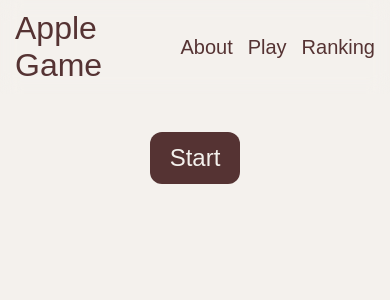
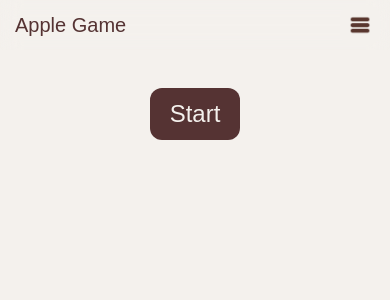
Before and after one commit to panarch/apple-game-portfolio, a Next.js app: page /play in a window 390 px wide. Shown: the top 300 px of the page. Built offline with nearby package versions, Linux system fonts and the light colour scheme; a web font is replaced by a local one.

Commit message:
Add responsive mobile menu to header

```diff
--- a/src/app/components/Header.js
+++ b/src/app/components/Header.js
@@ -1,18 +1,41 @@
+"use client";
+
+import Image from "next/image";
 import styles from "./header.module.css";
 import Link from "next/link";
+import { useState } from "react";
 
 export default function Header() {
+  const [navHidden, setNavHidden] = useState(true);
+
+  function toggle() {
+    setNavHidden((v) => !v);
+  }
+
+  function hide() {
+    setNavHidden(true);
+  }
+
   return (
     <header className={styles.header}>
       <Link href="/" className={styles.title}>
         Apple Game
       </Link>
 
-      <nav>
-        <Link href="/">About</Link>
-        <Link href="/play">Play</Link>
-        <Link href="/ranking">Ranking</Link>
+      <nav className={navHidden ? styles.hidden : ""}>
+        <Link href="/" onClick={hide}>
+          About
+        </Link>
+        <Link href="/play" onClick={hide}>
+          Play
+        </Link>
+        <Link href="/ranking" onClick={hide}>
+          Ranking
+        </Link>
       </nav>
+      <button className={styles.menu} onClick={toggle}>
+        <Image src="/menu.png" width={30} height={30} alt="menu" />
+      </button>
     </header>
   );
 }
--- a/src/app/components/header.module.css
+++ b/src/app/components/header.module.css
@@ -11,9 +11,17 @@
     align-items: center;
     justify-content: space-between;
 
+    @media (max-width: 640px) {
+        height: 50px;
+    }
+
     .title {
         text-decoration: none;
         font-size: 32px;
+
+        @media (max-width: 640px) {
+            font-size: 20px;
+        }
     }
 
     nav {
@@ -22,9 +30,51 @@
         align-items: center;
         gap: 15px;
 
+        @media (max-width: 640px) {
+            justify-content: flex-end;
+
+            position: fixed;
+            padding-right: 65px;
+            width: 100%;
+            height: 100%;
+            top: 0;
+            left: 0;
+            background-color: var(--color-button-bg);
+        }
+
         a {
             text-decoration: none;
             font-size: 20px;
+            @media (max-width: 640px) {
+                color: var(--color-button-text);
+            }
+        }
+    }
+
+    @media (max-width: 640px) {
+        nav.hidden {
+            display: none;
+        }
+    }
+
+    .menu {
+        display: none;
+
+        @media (max-width: 640px) {
+            display: block;
+
+            position: fixed;
+            top: 5px;
+            right: 10px;
+            width: 40px;
+            height: 40px;
+            border: none;
+            border-radius: 12px;
+            background-color: var(--color-bg);
+
+            display: flex;
+            align-items: center;
+            justify-content: center;
         }
     }
 }
```
Also changed, not shown: public/menu.png (added).
